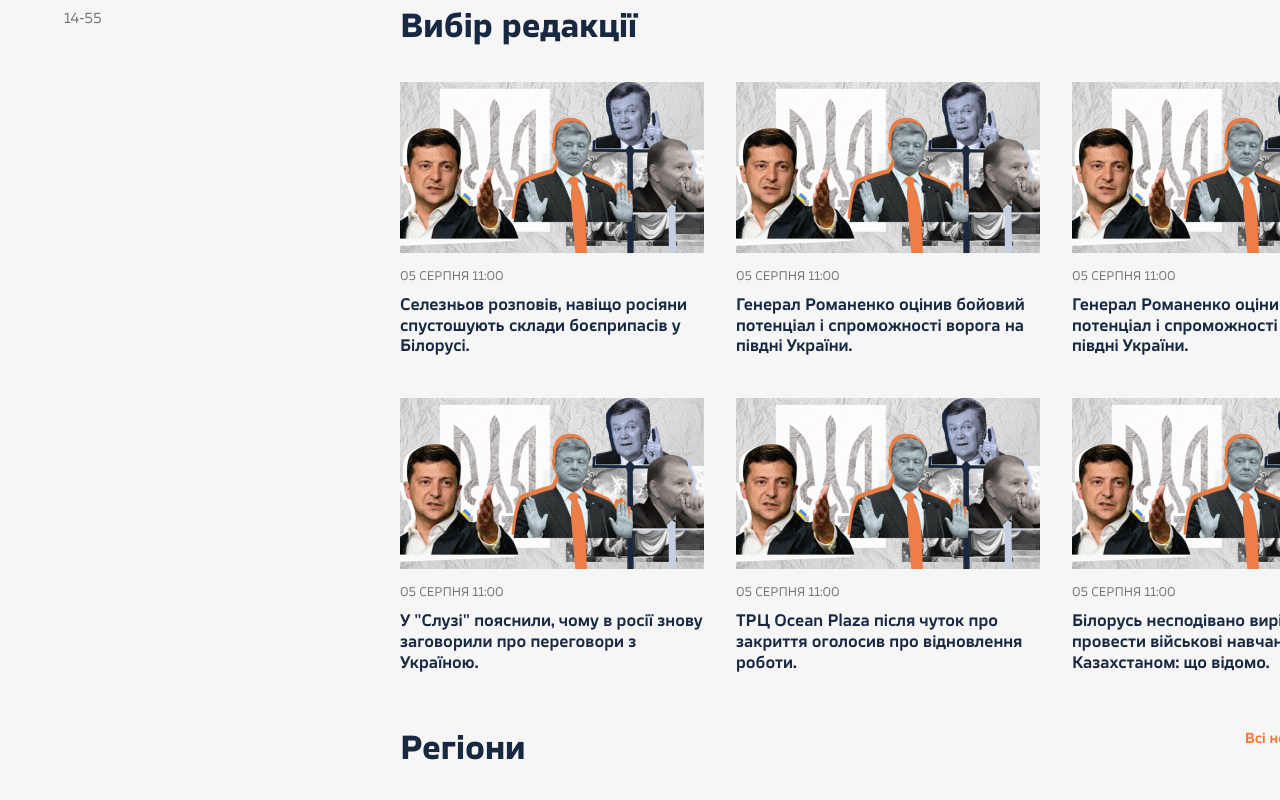
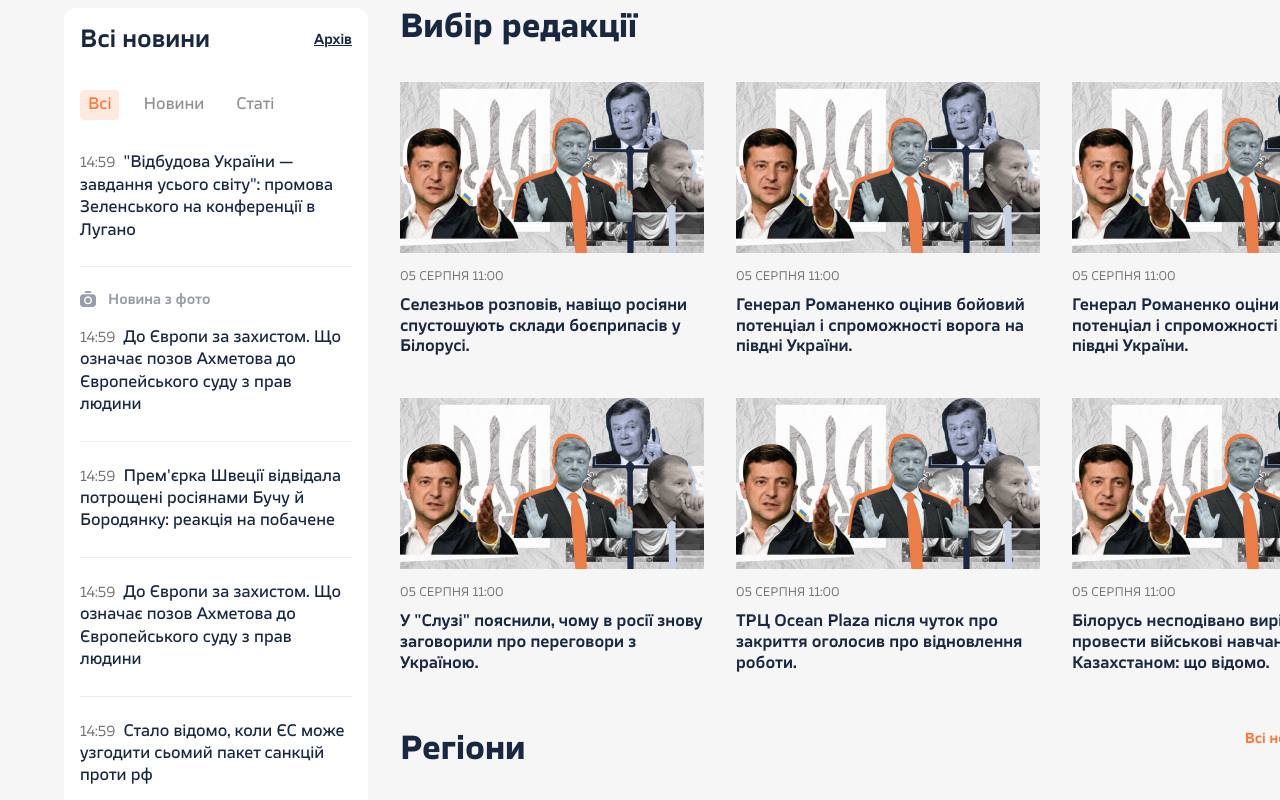
Before and after one commit to ihnatenkoo/News-Portal, a React (Vite) app: page / in a window 1280 px wide. Shown: the part 880-1680 px from the top of the page. Built offline with nearby package versions, Linux system fonts and the light colour scheme.

Commit message:
Create label <WithPhoto/>

```diff
--- a/src/components/asides/AllNews/AllNews.module.scss
+++ b/src/components/asides/AllNews/AllNews.module.scss
@@ -1,4 +1,62 @@
 .aside {
+	padding: 16px 16px 24px;
 	width: 304px;
 	min-width: 304px;
+	background-color: var(--white);
+	border-radius: 12px;
+
+	&__header {
+		margin-bottom: 32px;
+		display: flex;
+		justify-content: space-between;
+		align-items: center;
+
+		&_archive {
+			font-weight: 600;
+			font-size: 14px;
+			line-height: 140%;
+			text-decoration: underline;
+		}
+	}
+
+	&__tabs {
+		margin-bottom: 8px;
+		list-style: none;
+		display: flex;
+		gap: 0 16px;
+		font-weight: 500;
+		font-size: 16px;
+		line-height: 140%;
+		color: #919191;
+
+		li {
+			padding: 4px 8px;
+			border-radius: 4px;
+			cursor: pointer;
+			transition: all 0.15s linear;
+
+			&.active {
+				background: var(--accent-light);
+				color: var(--accent);
+			}
+
+			&:hover {
+				color: var(--accent);
+			}
+		}
+	}
+
+	&__content {
+		.article {
+			padding: 24px 0;
+			border-bottom: 1px solid var(--gray-light);
+			cursor: pointer;
+
+			&__title {
+				span {
+					margin-right: 8px;
+				}
+			}
+		}
+	}
 }
--- a/src/components/asides/AllNews/AllNews.tsx
+++ b/src/components/asides/AllNews/AllNews.tsx
@@ -1,12 +1,126 @@
-import { FC } from 'react';
-import { Date } from '../../ui';
+import { FC, useState } from 'react';
+import { HTag, Date } from '../../ui';
 import s from './AllNews.module.scss';
+import cn from 'classnames';
+import WithPhoto from '../../ui/labels/WithPhoto/WithPhoto';
+
+const tabs = [
+	{ id: 1, name: 'Всi' },
+	{ id: 2, name: 'Новини' },
+	{ id: 3, name: 'Статi' },
+];
+
+const articles = [
+	{
+		id: 1,
+		title:
+			'"Відбудова України — завдання усього світу": промова Зеленського на конференції в Лугано',
+		isHot: false,
+		isWithPhoto: false,
+	},
+	{
+		id: 2,
+		title:
+			'До Європи за захистом. Що означає позов Ахметова до Європейського суду з прав людини',
+		isHot: false,
+		isWithPhoto: true,
+	},
+	{
+		id: 3,
+		title:
+			"Прем'єрка Швеції відвідала потрощені росіянами Бучу й Бородянку: реакція на побачене",
+		isHot: false,
+		isWithPhoto: false,
+	},
+	{
+		id: 4,
+		title:
+			'До Європи за захистом. Що означає позов Ахметова до Європейського суду з прав людини',
+		isHot: true,
+		isWithPhoto: false,
+	},
+	{
+		id: 5,
+		title: 'Стало відомо, коли ЄС може узгодити сьомий пакет санкцій проти рф',
+		isHot: false,
+		isWithPhoto: false,
+	},
+	{
+		id: 6,
+		title:
+			'До Європи за захистом. Що означає позов Ахметова до Європейського суду з прав людини',
+		isHot: false,
+		isWithPhoto: false,
+	},
+	{
+		id: 7,
+		title:
+			'"Відбудова України — завдання усього світу": промова Зеленського на конференції в Лугано',
+		isHot: false,
+		isWithPhoto: false,
+	},
+	{
+		id: 8,
+		title: 'Дружина Зеленського чесно зізналася, чи боїться смерті',
+		isHot: false,
+		isWithPhoto: false,
+	},
+	{
+		id: 9,
+		title:
+			'"Бийся на світлій стороні": як спортсмени, меценати й волонетри рятують життя українців',
+		isHot: false,
+		isWithPhoto: false,
+	},
+	{
+		id: 10,
+		title: 'Жданов назвав три питання, які обговорять путін і Ердоган',
+		isHot: false,
+		isWithPhoto: false,
+	},
+];
 
 const AllNews: FC = () => {
+	const [activeTab, setActiveTab] = useState<number>(1);
+
+	const onTabChange = (index: number): void => {
+		setActiveTab(index);
+	};
+
 	return (
 		<aside className={s.aside}>
-			<Date type="time"> 14-55</Date>
+			<header className={s.aside__header}>
+				<HTag tag="h3">Всі новини</HTag>
+				<a href="#" className={s.aside__header_archive}>
+					Архiв
+				</a>
+			</header>
+
+			<ul className={s.aside__tabs}>
+				{tabs.map((tab) => (
+					<li
+						className={cn({ [s.active]: activeTab === tab.id })}
+						key={tab.id}
+						onClick={() => onTabChange(tab.id)}
+					>
+						{tab.name}
+					</li>
+				))}
+			</ul>
+
+			<div className={s.aside__content}>
+				{articles.map((a) => (
+					<article className={s.article} key={a.id}>
+						<HTag tag="h5" className={s.article__title}>
+							{a.isWithPhoto && <WithPhoto />}
+							<Date type="time">14:59</Date>
+							{a.title}
+						</HTag>
+					</article>
+				))}
+			</div>
 		</aside>
 	);
 };
+
 export default AllNews;
--- /dev/null
+++ b/src/components/ui/labels/WithPhoto/WithPhoto.module.scss
@@ -0,0 +1,9 @@
+.label {
+	margin-bottom: 16px;
+	display: flex;
+	gap: 0 12px;
+	font-weight: 600;
+	font-size: 14px;
+	line-height: 140%;
+	color: #979ea9;
+}
--- /dev/null
+++ b/src/components/ui/labels/WithPhoto/WithPhoto.tsx
@@ -0,0 +1,12 @@
+import { FC } from 'react';
+import s from './WithPhoto.module.scss';
+
+const WithPhoto: FC = () => {
+	return (
+		<div className={s.label}>
+			<img src="/icons/labels/with-photo.svg" alt="news with photo" />
+			<span>Новина з фото</span>
+		</div>
+	);
+};
+export default WithPhoto;
--- a/src/index.scss
+++ b/src/index.scss
@@ -2,6 +2,7 @@
 
 :root {
 	--accent: #ff7534;
+	--accent-light: #ffeae0;
 	--white: #ffffff;
 	--gray-light: #ebebeb;
 	--gray: #707070;
@@ -58,6 +59,7 @@ button {
 }
 
 menu,
+ul,
 p,
 h1,
 h2,
```
Also changed, not shown: public/icons/labels/hot.svg (added), public/icons/labels/with-photo.svg (added).
